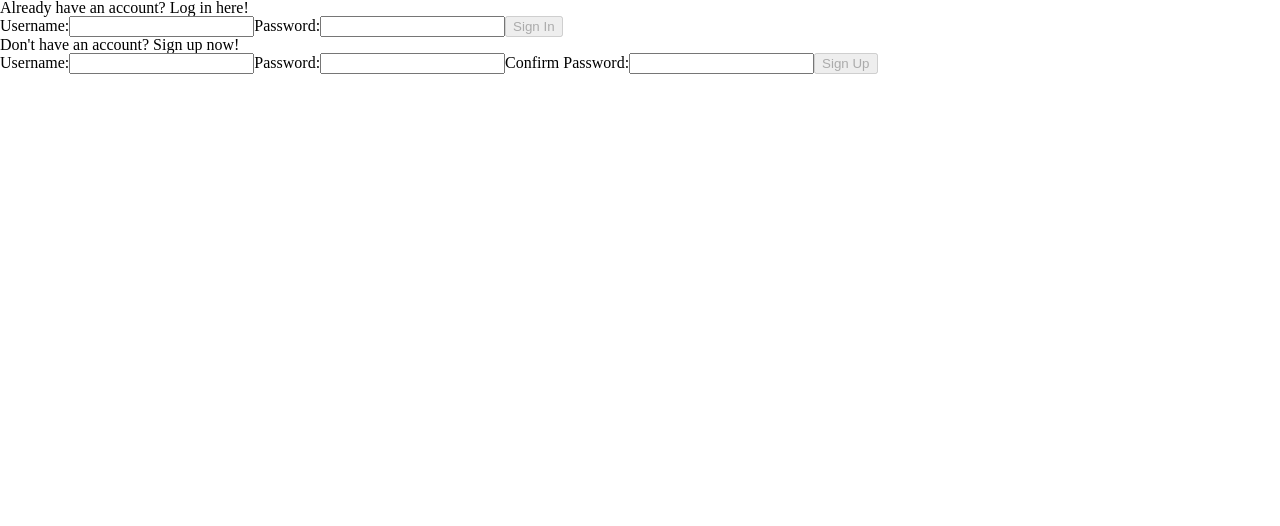
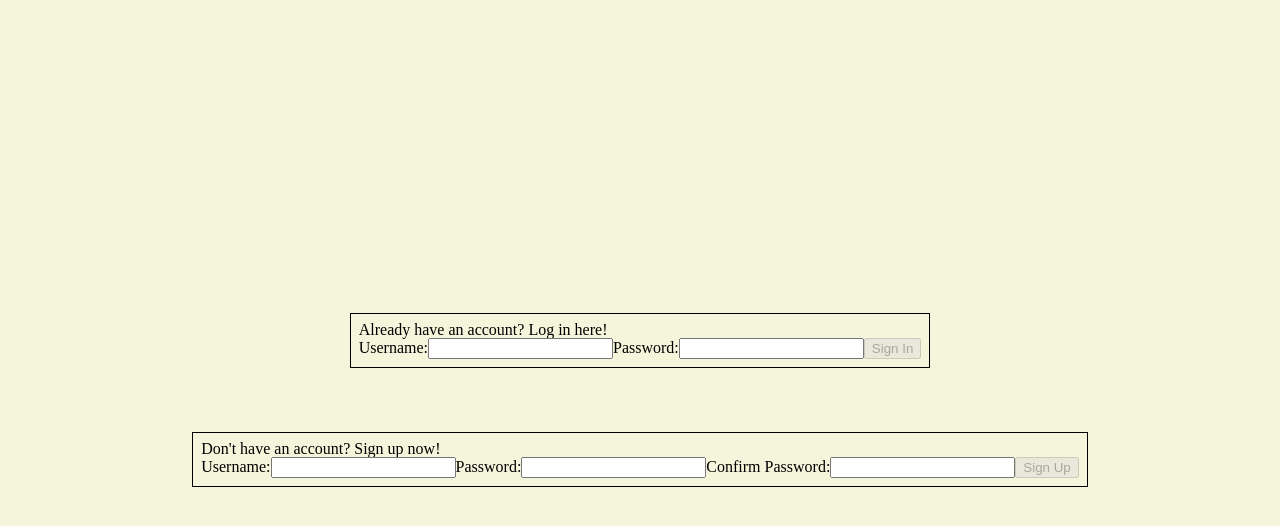
Before and after one commit to ebishiru/dnd-journal, a React (Create React App) app in the folder client/: page /login in a window 1280 px wide. Shown: the top 526 px of the page. Built offline with nearby package versions, Linux system fonts and the light colour scheme.

Commit message:
login and signup are attached FE & BE

```diff
--- a/client/package.json
+++ b/client/package.json
@@ -1,7 +1,7 @@
 {
   "name": "client",
   "version": "1.0.0",
-  "proxy": "http://localhost:3001",
+  "proxy": "http://localhost:4000",
   "main": "index.js",
   "author": "Kevin Lo",
   "license": "MIT",
--- a/client/src/pages/Login/index.js
+++ b/client/src/pages/Login/index.js
@@ -1,4 +1,6 @@
 import { useContext, useState, useEffect } from "react";
+
+import styled from "styled-components";
 
 const Login = () => {
     const [ status, setStatus ] = useState("idle");
@@ -28,7 +30,22 @@ const Login = () => {
             },
             body
         }
-        //try fetch & catch
+        try {
+            const response = await fetch("/login", options);
+            const data = await response.json();
+            if (data.status !=200) {
+                setStatus("idle");
+                setErrorMessage(data.message);
+            } else {
+                setStatus("idle");
+                setInputUsername("");
+                setInputPassword("");
+                console.log(data.message);
+            }
+        } catch (error) {
+            setStatus("idle");
+            setErrorMessage(error.message);
+        }
     }
 
     const handleSignUp = async (ev) => {
@@ -56,12 +73,28 @@ const Login = () => {
             },
             body
         }
-        //try fetch & catch
+        try {
+            const response = await fetch("/signup", options);
+            const data = await response.json();
+            if (data.status !=200) {
+                setStatus("idle");
+                setErrorSignMessage(data.message);
+            } else {
+                setStatus("idle");
+                setInputSignUsername("");
+                setInputPassword("");
+                setInputConfirmPassword("");
+                console.log(data.message);
+            }
+        } catch (error) {
+            setStatus("idle");
+            setErrorSignMessage(error.message);
+        }
     }
 
     return (
-        <>
-            <div>
+        <PageLayout>
+            <LogInContainer>
                 <form onSubmit={handleLogIn} autoComplete="on">
                     <h2>Already have an account? Log in here!</h2>
                     <label htmlFor="username">Username:</label>
@@ -71,8 +104,8 @@ const Login = () => {
                     <button type="submit" disabled={!inputUsername || !inputPassword || status === "logging"}>Sign In</button>
                     <p>{errorMessage || ""}</p>
                 </form>
-            </div>
-            <div>
+            </LogInContainer>
+            <SignUpContainer>
                 <form onSubmit={handleSignUp}>
                     <h2>Don't have an account? Sign up now!</h2>
                     <label htmlFor="signUsername">Username:</label>
@@ -84,9 +117,33 @@ const Login = () => {
                     <button type="submit" disabled={!inputSignUsername || !inputSignPassword || !inputConfirmPassword || status === "logging"}>Sign Up</button>
                     <p>{errorSignMessage || ""}</p>
                 </form>
-            </div>
-        </>
+            </SignUpContainer>
+        </PageLayout>
     )
 }
 
 export default Login;
+
+const PageLayout = styled.section`
+    display: flex;
+    flex-direction: column;
+    justify-content: center;
+    align-items: center;
+    height: 100vh;
+    width: 100vw;
+    background-color: beige;
+`
+const LogInContainer = styled.div`
+    display: block;
+    margin: 2rem 0 ;
+    padding: 0.5rem;
+    border: 1px solid black;
+
+`
+
+const SignUpContainer = styled.div`
+    display: block;
+    margin: 2rem 0 ;
+    padding: 0.5rem;
+    border: 1px solid black;
+`
```
